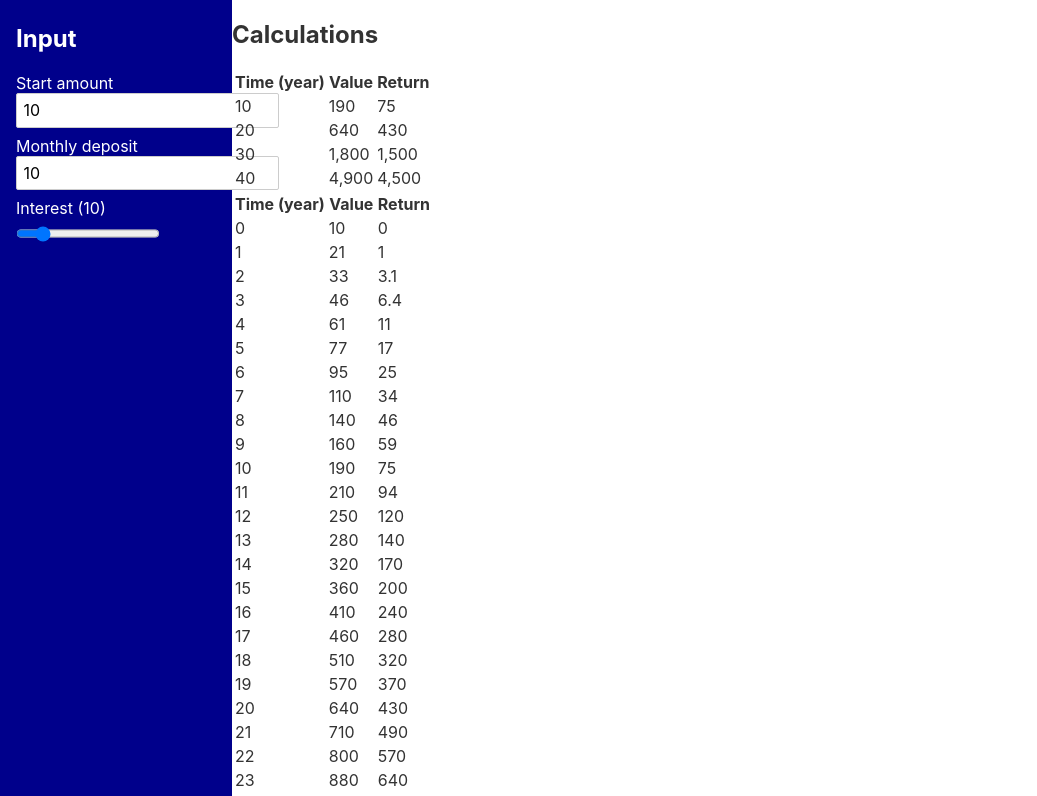
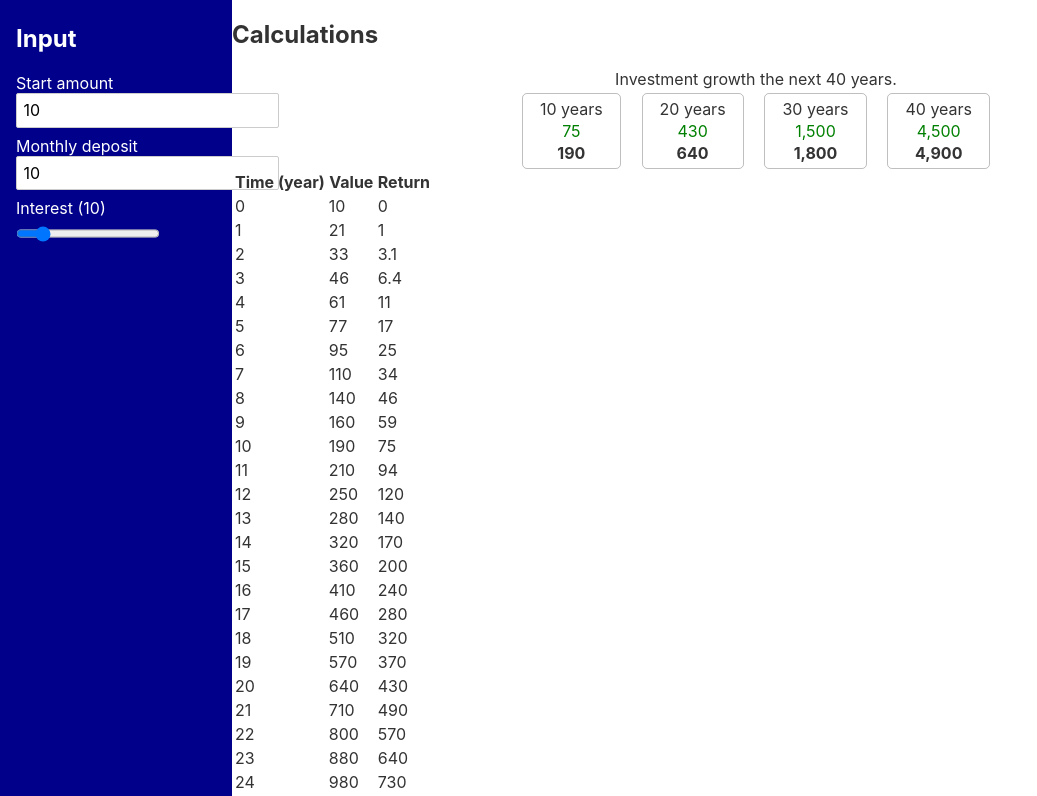
Before and after one commit to LitenApe/savings-calculator, a Svelte app: page / in a window 1280 px wide. Shown: the top 796 px of the page, without its empty margins (0-1037 px from the left). Built offline with nearby package versions, Linux system fonts and the light colour scheme.

Commit message:
style: style overview table

```diff
--- a/src/components/calculations.svelte
+++ b/src/components/calculations.svelte
@@ -20,35 +20,36 @@
 <section>
   <h2>Calculations</h2>
 
-  <table>
+  <table id="overview">
+    <caption>Investment growth the next 40 years.</caption>
     <thead>
-      <th>Time (year)</th>
+      <th>Time</th>
+      <th>Return</th>
       <th>Value</th>
-      <th>Return</th>
     </thead>
     <tbody>
       <tr>
-        <td>10</td>
+        <td>10 years</td>
+        <td>{$progress[10].return}</td>
         <td>{$progress[10].value}</td>
-        <td>{$progress[10].return}</td>
       </tr>
 
       <tr>
-        <td>20</td>
+        <td>20 years</td>
+        <td>{$progress[20].return}</td>
         <td>{$progress[20].value}</td>
-        <td>{$progress[20].return}</td>
       </tr>
 
       <tr>
-        <td>30</td>
+        <td>30 years</td>
+        <td>{$progress[30].return}</td>
         <td>{$progress[30].value}</td>
-        <td>{$progress[30].return}</td>
       </tr>
 
       <tr>
-        <td>40</td>
+        <td>40 years</td>
+        <td>{$progress[40].return}</td>
         <td>{$progress[40].value}</td>
-        <td>{$progress[40].return}</td>
       </tr>
     </tbody>
   </table>
@@ -70,3 +71,55 @@
     </tbody>
   </table>
 </section>
+
+<style>
+  section {
+    width: 100%;
+  }
+
+  #overview {
+    display: block;
+    width: 100%;
+    padding: 0 1rem;
+
+    max-width: 500px;
+    margin: 0 auto;
+  }
+
+  #overview > caption {
+    display: block;
+  }
+
+  #overview > thead > th {
+    width: 1px;
+    height: 1px;
+    overflow: hidden;
+    position: absolute;
+  }
+
+  #overview > tbody {
+    display: flex;
+    flex-direction: row;
+    flex-wrap: wrap;
+    justify-content: space-between;
+  }
+
+  #overview > tbody > tr {
+    display: flex;
+    flex-direction: column;
+    align-items: center;
+
+    border: 1px solid rgba(0, 0, 0, 0.25);
+    border-radius: 5px;
+
+    padding: 0.25rem 1rem;
+  }
+
+  #overview > tbody > tr > td:nth-child(2) {
+    color: green;
+  }
+
+  #overview > tbody > tr > td:last-child {
+    font-weight: bold;
+  }
+</style>
```
